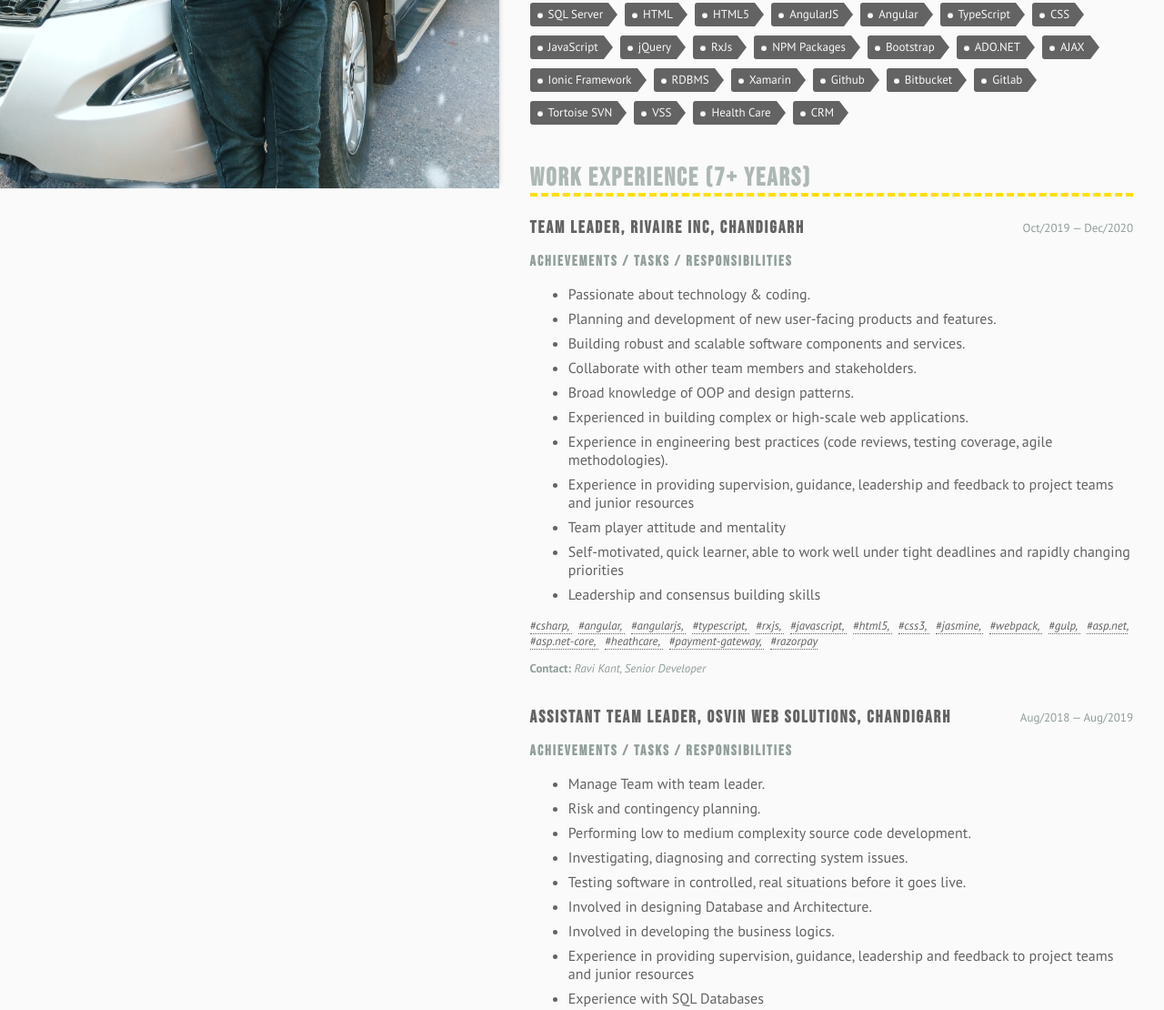
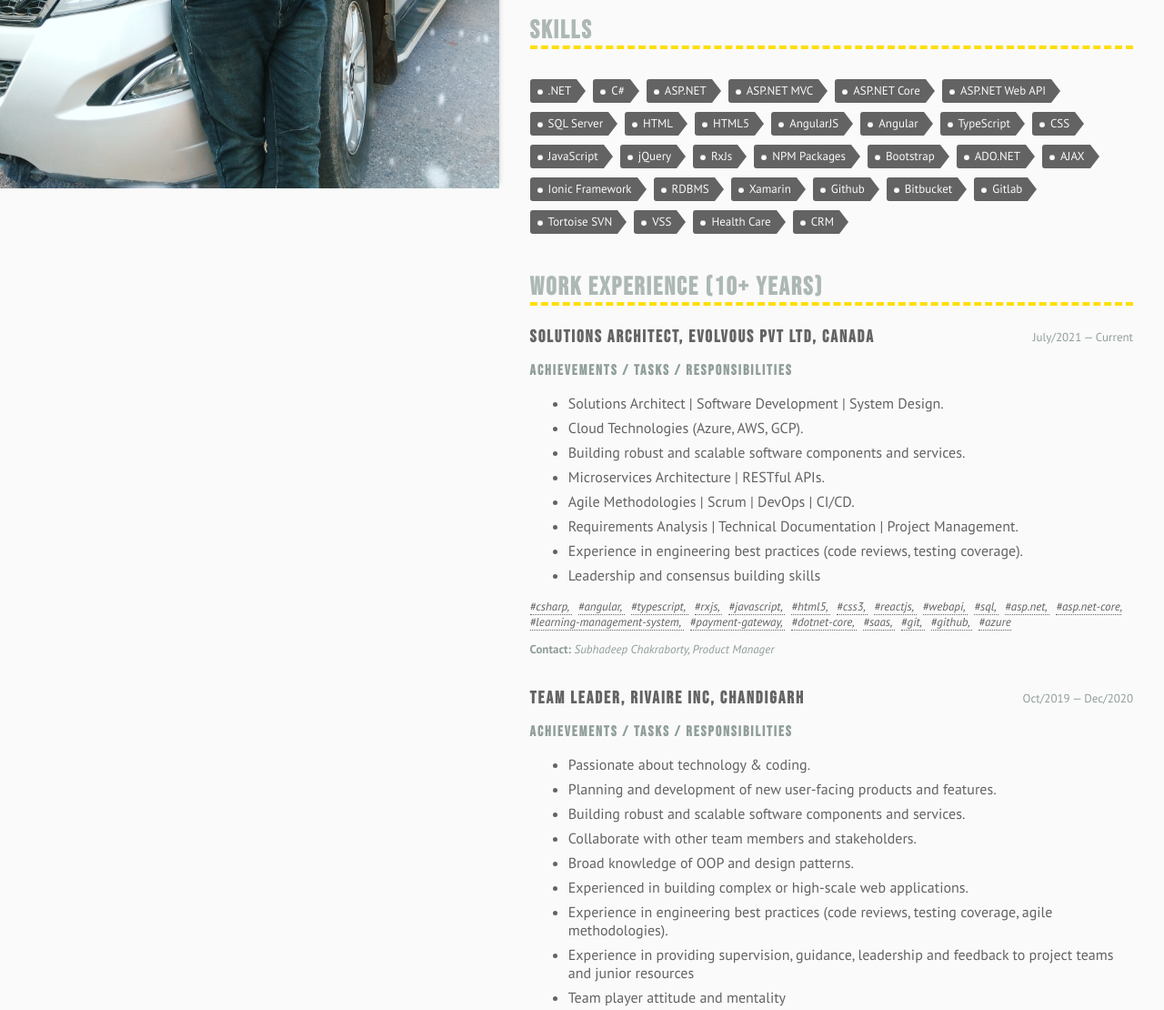
Before and after one commit to loveneetchahal/meanstackchahal.github.io, an Electron app: page index.html in a window 1280 px wide. Shown: the part 593-1703 px from the top of the page at 91% size. Drawn offline with Linux system fonts and the light colour scheme; files whose address does not match are found by name.

Commit message:
changes updated

```diff
--- a/index.html
+++ b/index.html
@@ -1,11 +1,8 @@
 <html>
-
 <head>
-	<title>Loveneet Singh, Full Stack Developer</title>
-	<meta name="keywords"
-		content="Full stack developer in Chandigarh | Full stack developer in Mohali | Dot net developer in Mohali | Dot net developer in Chandigarh | Angular developer in Chandigarh & Mohali." />
-	<meta name="description" content="I am experienced in web and mobile development with open source technologies using Angular, Ionic, Angularjs, Asp.Net, Asp.Net Core, WebAPI, MVC4, MVC5, swagger, git, JavaScript, Bootstrap and JQuery. I would like to launch your Idea into the reality. You have an idea of a mobile or web app? I build
-                                    it for you" />
+	<title>Loveneet Singh, Full-Stack Developer</title>
+	<meta name="keywords" content="Full-Stack developer in Chandigarh | Full-Stack developer in Mohali | Dot Net developer in Mohali | Dot Net developer in Chandigarh | Angular developer in Chandigarh & Mohali." />
+	<meta name="description" content="Experienced in web and mobile development with open-source technologies including Angular, Ionic, AngularJS, ASP.NET, ASP.NET Core, WebAPI, MVC4, MVC5, Swagger, Git, JavaScript, Bootstrap, and JQuery. Ready to turn your idea for a mobile or web app into reality. Let's launch your project together.">
 	<meta charset="utf-8">
 	<meta name="viewport" content="width=device-width, initial-scale=1">
 	<meta name="google-site-verification" content="FytdJOok582N8YQBirb6EOmrSYrHCXmwCnCpJbaJV9I" />
@@ -13,25 +10,20 @@
 	<link href="https://fonts.googleapis.com/css?family=Bebas+Neue|PT+Sans:400,400i,700,700i&display=swap"
 		rel="stylesheet">
 </head>
-
 <body>
 	<section class="left">
 	</section>
-
 	<section class="right">
 		<div class="scrim"></div>
 
 		<div class="head">
 			<h1>Loveneet&nbsp;Singh</h1>
-
 			<p>Full Stack .Net Developer</p>
-
 			<div class="contact-info">
 				<a href="mailto:meanstackchahal@gmail.com">
 					<i class="icon icon-mail">&#xe800;</i>
 					<span class="text">meanstackchahal@gmail.com</span>
 				</a>
-
 				<a href="tel:+917696823218">
 					<i class="icon icon-mobile">&#xe802;</i>
 					<span class="text">+91-7696823218</span>
@@ -39,7 +31,7 @@
 
 				<a href="#">
 					<i class="icon icon-location">&#xe801;</i>
-					<span class="text">Chandigarh, India</span>
+					<span class="text">Mohali, Chandigarh, India</span>
 				</a>
 
 				<a href="https://github.com/meanstackchahal" target="_blank">
@@ -56,11 +48,10 @@
 
 		<section class="section intro">
 			<h2>About</h2>
-
 			<p>
-				Expert in Web Application development with more than 7+ years of experience in working with different
-				technologies from ASP.NET Web Forms, MVC, Asp.Net Core to Angular based Single Page Apps.
-				Managing and coordinating projects across technical platforms and business units
+				Experienced in web application development with over 10+ years of experience working with a variety of technologies, including ASP.NET Web Forms, MVC, ASP.NET Core, WebAPIs and Angular-based Single Page Apps. Skilled in managing and coordinating projects across technical platforms and business units
+				My primary interest is full stack web development, using languages like TypeScript, Javascript, and JQuery and their associated frameworks to build attractive/functional web applications.
+				I look forward to collaborating with like-minded developers in the future and working to make valuable contributions to the industry.
 			</p>
 		</section>
 
@@ -102,8 +93,55 @@
 		</section>
 
 		<section class="section">
+			<h2>Work Experience (10+ Years)</h2>
 
-			<h2>Work Experience (7+ Years)</h2>
+			<div class="experience">
+				<div class="top-row">
+					<h3>Solutions Architect, Evolvous Pvt Ltd, Canada</h3>
+
+					<div class="duration">
+						<span>July/2021</span>&nbsp;&mdash;&nbsp;<span>Current</span>
+					</div>
+				</div>
+
+				<h4>Achievements / Tasks / Responsibilities</h4>
+
+				<ul>
+					<li>Solutions Architect | Software Development | System Design.</li>
+					<li>Cloud Technologies (Azure, AWS, GCP).</li>
+					<li>Building robust and scalable software components and services.</li>
+					<li>Microservices Architecture | RESTful APIs.</li>
+					<li>Agile Methodologies | Scrum | DevOps | CI/CD.</li>
+					<li>Requirements Analysis | Technical Documentation | Project Management.</li>
+					<li>Experience in engineering best practices (code reviews, testing coverage).</li>
+					<li>Leadership and consensus building skills</li>
+				</ul>
+				<p class="tags">
+					<a href="#">#csharp</a>
+					<a href="#">#angular</a>
+					<a href="#">#typescript</a>
+					<a href="#">#rxjs</a>
+					<a href="#">#javascript</a>
+					<a href="#">#html5</a>
+					<a href="#">#css3</a>
+					<a href="#">#reactjs</a>
+					<a href="#">#webapi</a>
+					<a href="#">#sql</a>
+					<a href="#">#asp.net</a>
+					<a href="#">#asp.net-core</a>
+					<a href="#">#learning-management-system</a>
+					<a href="#">#payment-gateway</a>
+					<a href="#">#dotnet-core</a>
+					<a href="#">#saas</a>
+					<a href="#">#git</a>
+					<a href="#">#github</a>
+					<a href="#">#azure</a>
+				</p>
+				<p class="manager">
+					<span>Contact:</span>
+					<span>Subhadeep Chakraborty, Product Manager</span>
+				</p>
+			</div>
 
 			<div class="experience">
 				<div class="top-row">
@@ -356,6 +394,39 @@
 			<div class="cards">
 				<div class="card">
 					<div class="card-left">
+						<img src="assets/lms-logo.png" />
+					</div>
+					<div class="card-right">
+						<h4><a href="#">LevelUp LMS</a></h4>
+						<p>
+							Levelup LMS is the world's simplest Learning Management System (LMS) service provider. With Levelup LMS, you can create employee training, sales training, compliance training, and more. It's the perfect LMS for employee training, onboarding, compliance training, and more. Whether corporations or companies want to train their customers or their remote teams, Levelup helps upskill their learners. It offers solutions for all their online training needs. Levelup is super-easy, hassle-free LMS suited for corporations, agencies, and training companies
+						</p>
+						<p class="tags">
+							<a href="#">#csharp</a>
+							<a href="#">#angular</a>
+							<a href="#">#html5</a>
+							<a href="#">#css</a>
+							<a href="#">#asp.net-core</a>
+							<a href="#">#c-sharp</a>
+							<a href="#">#webapi</a>
+							<a href="#">#sqlserver</a>
+							<a href="#">#azure</a>
+							<a href="#">#entity-framework</a>
+							<a href="#">#linq</a>
+							<a href="#">#npm</a>
+							<a href="#">#saas</a>
+							<a href="#">#cicd</a>
+							<a href="#">#azure-functions</a>
+							<a href="#">#video-indexer</a>
+							<a href="#">#rabbitMQ</a>
+							<a href="#">#microservices</a>
+							<a href="#">#ocelot</a>
+						</p>
+					</div>
+				</div>
+
+				<div class="card">
+					<div class="card-left">
 						<img src="assets/health-care.png" />
 					</div>
 					<div class="card-right">
@@ -564,5 +635,4 @@
 		</footer>
 	</section>
 </body>
-
 </html>
```
Also changed, not shown: assets/lms-logo.png (added).
